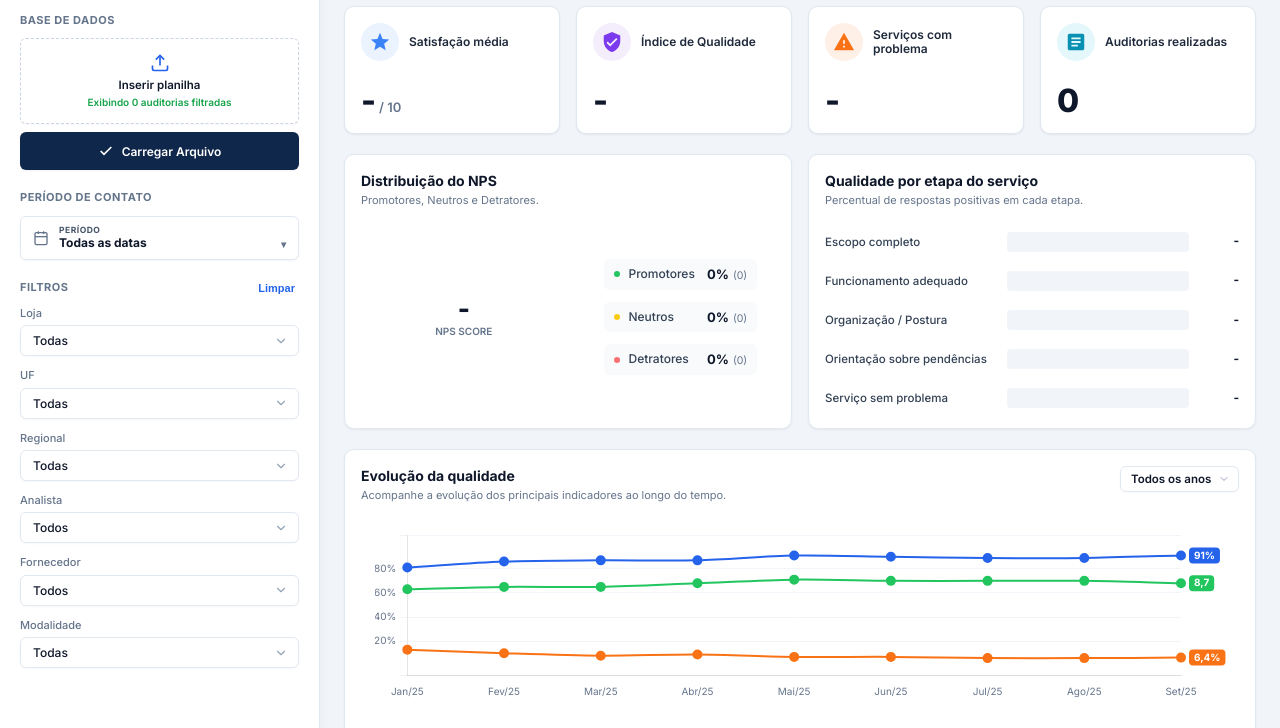
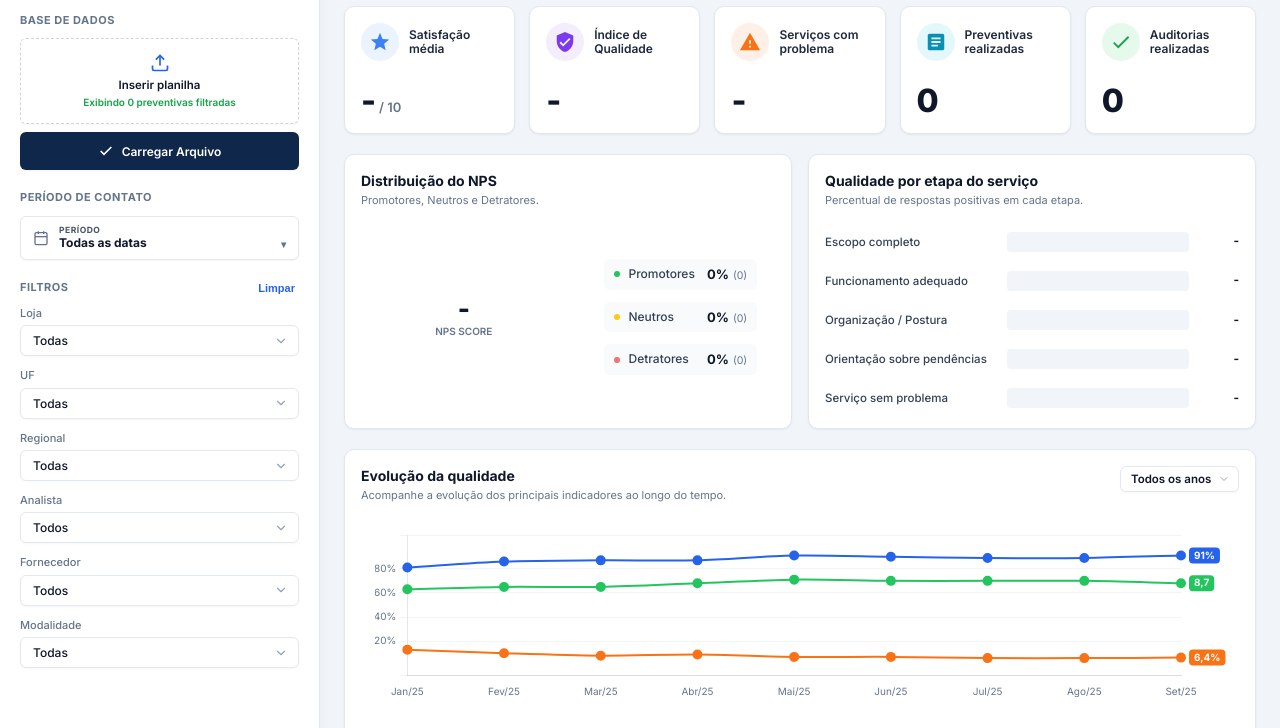
Before and after one commit to tov-digital/dashboard_biel, a plain HTML site: page index.html in a window 1280 px wide. Both pictures are taken after a click on the button "Limpar". Shown: the part 64-792 px from the top of the page. Drawn offline with nearby package versions, Linux system fonts and the light colour scheme.

Commit message:
feat: add preventivas realizadas KPI card and update layout for 5 KPIs

```diff
--- a/app.js
+++ b/app.js
@@ -1412,9 +1412,16 @@ document.addEventListener('DOMContentLoaded', () => {
       kpiProblemsValue.textContent = totalAuditorias > 0 ? (pctProblemas.toFixed(1).replace('.', ',') + '%') : '-';
     }
 
+    // Preventivas realizadas (total de registros filtrados da planilha)
+    const kpiPreventivasValue = document.getElementById('kpiPreventivasValue');
+    if (kpiPreventivasValue) {
+      kpiPreventivasValue.textContent = totalAuditorias.toLocaleString('pt-BR');
+    }
+
+    // Auditorias realizadas (total de auditorias com nota atribuída em Q10 Satisfação)
     const kpiAuditsValue = document.getElementById('kpiAuditsValue');
     if (kpiAuditsValue) {
-      kpiAuditsValue.textContent = totalAuditorias.toLocaleString('pt-BR');
+      kpiAuditsValue.textContent = countSatisfaction.toLocaleString('pt-BR');
     }
 
     // --- Update Horizontal Bars: Qualidade por etapa do serviço ---
@@ -1626,7 +1633,7 @@ document.addEventListener('DOMContentLoaded', () => {
 
     // Visual feedback in file subtext
     if (fileSelectSub) {
-      fileSelectSub.textContent = `Exibindo ${totalAuditorias.toLocaleString('pt-BR')} auditorias filtradas`;
+      fileSelectSub.textContent = `Exibindo ${totalAuditorias.toLocaleString('pt-BR')} preventivas filtradas`;
       fileSelectSub.style.color = '#16a34a';
       fileSelectSub.style.fontWeight = '600';
     }
--- a/index.html
+++ b/index.html
@@ -226,7 +226,7 @@
         </div>
       </header>
 
-      <!-- KPI Cards Row (4 Cards) -->
+      <!-- KPI Cards Row (5 Cards) -->
       <section class="kpi-grid">
         <!-- KPI 1: Satisfação média -->
         <div class="card kpi-card">
@@ -286,7 +286,7 @@
           </div>
         </div>
 
-        <!-- KPI 4: Auditorias realizadas -->
+        <!-- KPI 4: Preventivas realizadas -->
         <div class="card kpi-card">
           <div class="kpi-header">
             <div class="kpi-icon-wrap bg-cyan-light">
@@ -295,12 +295,31 @@
               </svg>
             </div>
             <div class="kpi-info-title">
+              <span class="kpi-title">Preventivas realizadas</span>
+            </div>
+          </div>
+          <div class="kpi-body flex-baseline-container">
+            <div class="kpi-val-row">
+              <span class="kpi-value text-slate-800" id="kpiPreventivasValue">1.284</span>
+            </div>
+          </div>
+        </div>
+
+        <!-- KPI 5: Auditorias realizadas -->
+        <div class="card kpi-card">
+          <div class="kpi-header">
+            <div class="kpi-icon-wrap bg-green-light">
+              <svg viewBox="0 0 24 24" width="22" height="22" fill="#16a34a">
+                <path d="M9 16.17L4.83 12l-1.42 1.41L9 19 21 7l-1.41-1.41z"/>
+              </svg>
+            </div>
+            <div class="kpi-info-title">
               <span class="kpi-title">Auditorias realizadas</span>
             </div>
           </div>
           <div class="kpi-body flex-baseline-container">
             <div class="kpi-val-row">
-              <span class="kpi-value text-slate-800" id="kpiAuditsValue">1.284</span>
+              <span class="kpi-value text-slate-800" id="kpiAuditsValue">-</span>
             </div>
           </div>
         </div>
--- a/style.css
+++ b/style.css
@@ -874,8 +874,8 @@ body {
 /* KPI Grid */
 .kpi-grid {
   display: grid;
-  grid-template-columns: repeat(4, 1fr);
-  gap: 16px;
+  grid-template-columns: repeat(5, 1fr);
+  gap: 14px;
   margin-bottom: 20px;
 }
 
```
